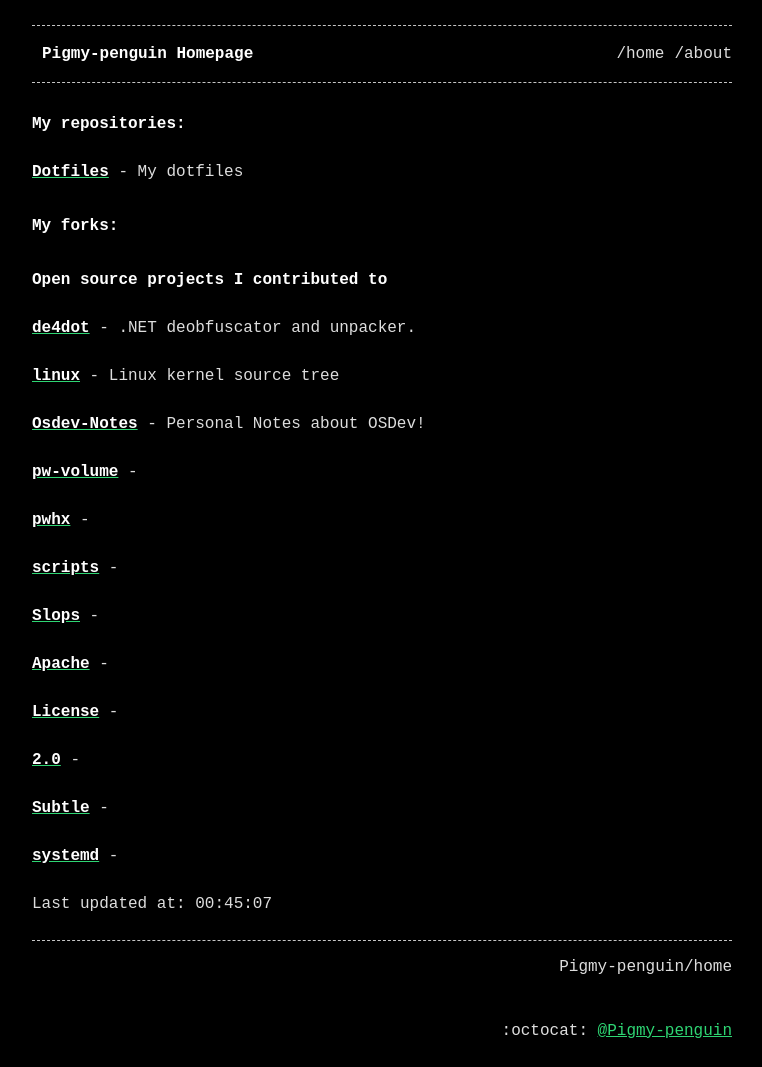
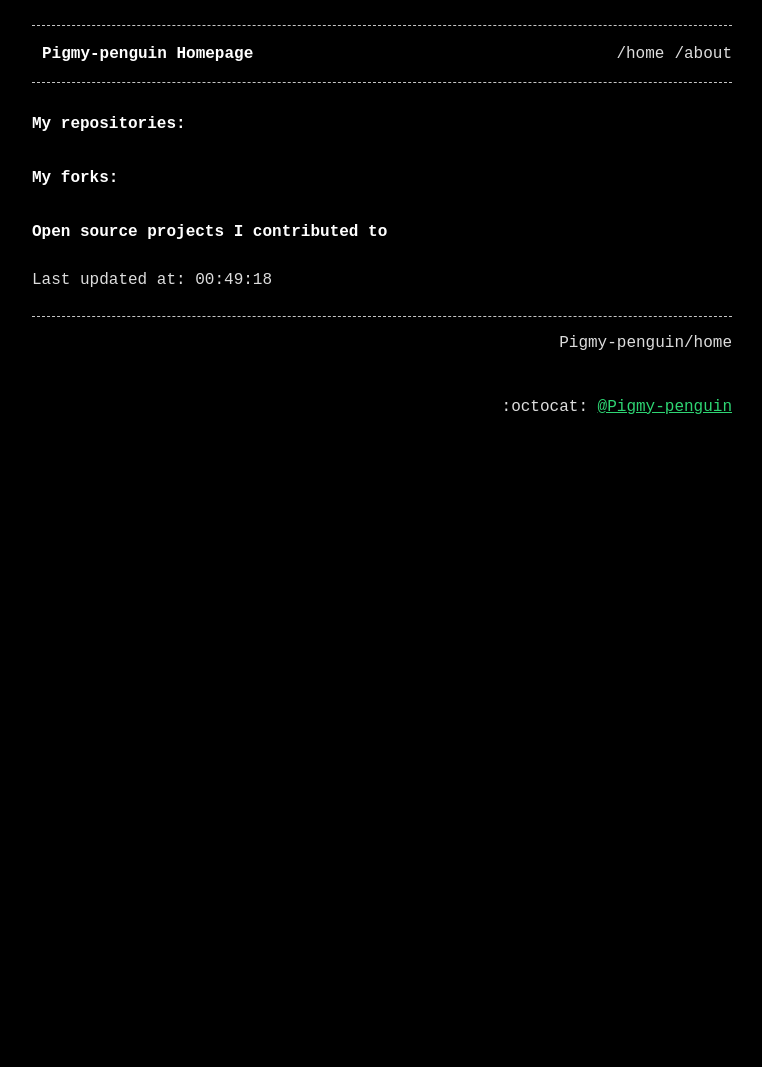
Before and after one commit to Pigmy-penguin/Pigmy-penguin.github.io, a Jekyll site: the page built from index.md, in a window 1280 px wide. Shown: the whole page, without its empty margins (258-1020 px from the left). Built offline with Jekyll 4.4.1, drawn with Linux system fonts in a browser that asks for light colours; after the commit the page ends 900 px from its top, so only the background shows below that.

Commit message:
Auto updating the website

```diff
--- a/index.md
+++ b/index.md
@@ -7,34 +7,8 @@ title: Pigmy-penguin Homepage
 
 ## My repositories:
 
-[**Dotfiles**](https://github.com/Pigmy-penguin/Dotfiles) - My dotfiles
-
 ## My forks:
 ### Open source projects I contributed to
 
-[**de4dot**](https://github.com/Pigmy-penguin/de4dot) - .NET deobfuscator and unpacker.
 
-[**linux**](https://github.com/Pigmy-penguin/linux) - Linux kernel source tree
-
-[**Osdev-Notes**](https://github.com/Pigmy-penguin/Osdev-Notes) - Personal Notes about OSDev!
-
-[**pw-volume**](https://github.com/Pigmy-penguin/pw-volume) -
-
-[**pwhx**](https://github.com/Pigmy-penguin/pwhx) -
-
-[**scripts**](https://github.com/Pigmy-penguin/scripts) -
-
-[**Slops**](https://github.com/Pigmy-penguin/Slops) -
-
-[**Apache**](https://github.com/Pigmy-penguin/Apache) -
-
-[**License**](https://github.com/Pigmy-penguin/License) -
-
-[**2.0**](https://github.com/Pigmy-penguin/2.0) -
-
-[**Subtle**](https://github.com/Pigmy-penguin/Subtle) -
-
-[**systemd**](https://github.com/Pigmy-penguin/systemd) -
-
-
-Last updated at: 00:45:07
+Last updated at: 00:49:18
```
Also changed, not shown: 2 other files.
